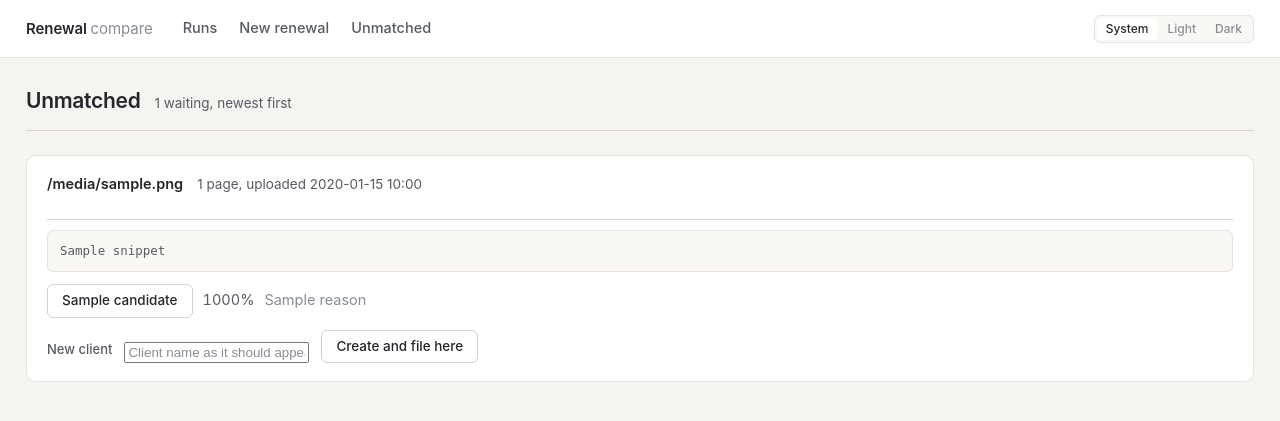
After one commit to ChiltonQiu/ins, a Python web app: template renewal/templates/unmatched.html in a window 1280 px wide. The commit adds this page. Shown: the top 421 px of the page. Run offline with Jinja, Linux system fonts and the light colour scheme; the template is opened without the code that fills it: most values are stand-ins (such as "Sample title", 1, 10 or a date in 2020).

Commit message:
feat(web): unmatched document queue with one-click assignment
One card per document: enough of the first page to recognise it, then
the ranked candidates as submit buttons. The score is shown next to each
one because she should be able to see how close the near-miss was before
picking the row above it.

Assignment recomputes the candidates server-side rather than trusting
the form, so what she chose over is what the system actually offered.
Creating a client inline records an empty candidate list — nothing was
offered, which is why she is typing a name — and the alternative to
having it is leaving the document unfiled.

Co-Authored-By: Claude Opus 5 (1M context) <noreply@anthropic.com>
Claude-Session: https://claude.ai/code/session_01LfxBMqYbuK8T3wysSTiPEm

```diff
--- a/renewal/static/app.css
+++ b/renewal/static/app.css
@@ -844,6 +844,54 @@ table.diffs td.renewal {
 /* Below the split point the two review panels stack. The promote bar follows
    the second panel rather than floating, so the reading order stays
    prior -> renewal -> decision. */
+
+/* The unmatched queue. One card per document: enough of the page to recognise
+   it, then the candidates as buttons, so filing is one click. */
+.unmatched {
+  border: 1px solid var(--rule);
+  border-radius: var(--r-panel);
+  background: var(--surface);
+  padding: 18px 20px;
+  margin-bottom: 16px;
+}
+
+.unmatched .pagehead {
+  margin-bottom: 10px;
+}
+
+.snippet {
+  background: var(--surface-sunk);
+  border: 1px solid var(--rule);
+  border-radius: 6px;
+  padding: 10px 12px;
+  margin: 0 0 12px;
+  max-height: 8.5em;
+  overflow: auto;
+  white-space: pre-wrap;
+  font-size: 12.5px;
+  color: var(--ink-2);
+}
+
+.candidates {
+  list-style: none;
+  margin: 0 0 12px;
+  padding: 0;
+  display: grid;
+  gap: 6px;
+}
+
+.candidates form {
+  display: flex;
+  align-items: baseline;
+  gap: 10px;
+}
+
+/* The score is deliberately visible: the near-miss and the pick sit next to
+   each other, and she should be able to see how close the two were. */
+.candidates .num {
+  color: var(--ink-2);
+}
+
 @media (max-width: 1059px) {
   thead th {
     top: 0;
--- a/renewal/templates/base.html
+++ b/renewal/templates/base.html
@@ -28,6 +28,7 @@
       {% set path = request.url.path %}
       <a href="/" {% if path == "/" %}aria-current="page"{% endif %}>Runs</a>
       <a href="/runs/new" {% if path == "/runs/new" %}aria-current="page"{% endif %}>New renewal</a>
+      <a href="/unmatched" {% if path == "/unmatched" %}aria-current="page"{% endif %}>Unmatched</a>
     </nav>
     <span class="spacer"></span>
     {% block crumb %}{% endblock %}
--- /dev/null
+++ b/renewal/templates/unmatched.html
@@ -0,0 +1,58 @@
+{% extends "base.html" %}
+{% block title %}Unmatched documents{% endblock %}
+{% block content %}
+<div class="pagehead">
+  <h1>Unmatched</h1>
+  {% if rows %}<span class="sub">{{ rows|length }} waiting, newest first</span>{% endif %}
+</div>
+
+{% if rows %}
+{% for row in rows %}
+<section class="panel unmatched">
+  <div class="pagehead">
+    <h2 class="path">{{ row.document.original_filename }}</h2>
+    <span class="sub muted">
+      {{ row.document.page_count }} page{{ "" if row.document.page_count == 1 else "s" }},
+      uploaded {{ row.document.uploaded_at.strftime("%Y-%m-%d %H:%M") }}
+    </span>
+  </div>
+
+  {% if row.snippet %}<pre class="snippet">{{ row.snippet }}</pre>{% endif %}
+
+  {% if row.candidates %}
+  {# The score is shown on purpose: she should be able to see how close the
+     near-miss was before picking the one above it. #}
+  <ul class="candidates">
+    {% for candidate in row.candidates %}
+    <li>
+      <form method="post" action="/unmatched/{{ row.document.id }}/assign">
+        <input type="hidden" name="client_id" value="{{ candidate.client_id }}">
+        {% if candidate.policy_id %}
+        <input type="hidden" name="policy_id" value="{{ candidate.policy_id }}">
+        {% endif %}
+        <button class="btn" type="submit">{{ candidate.name }}</button>
+        <span class="num">{{ "%.0f"|format(candidate.score * 100) }}%</span>
+        <span class="muted">{{ candidate.reason }}</span>
+      </form>
+    </li>
+    {% endfor %}
+  </ul>
+  {% else %}
+  <p class="muted">Nothing matched. Name the client below.</p>
+  {% endif %}
+
+  <form class="formrow" method="post" action="/unmatched/{{ row.document.id }}/new-client">
+    <label for="new-client-{{ row.document.id }}">New client</label>
+    <input id="new-client-{{ row.document.id }}" name="display_name" required
+           placeholder="Client name as it should appear">
+    <button class="btn" type="submit">Create and file here</button>
+  </form>
+</section>
+{% endfor %}
+{% else %}
+<div class="empty">
+  <p>Nothing unmatched.</p>
+  <p>Every document that has come in is filed against a client.</p>
+</div>
+{% endif %}
+{% endblock %}
--- a/renewal/web/__init__.py
+++ b/renewal/web/__init__.py
@@ -18,11 +18,11 @@ from starlette.exceptions import HTTPException as StarletteHTTPException
 from renewal.blobstore import BlobStore
 from renewal.config import Settings
 from renewal.models import Client, Policy, RenewalRun
-from renewal.web import comparison, review, runs
+from renewal.web import comparison, review, runs, unmatched
 from renewal.web.deps import Deps
 from renewal.web.templating import TEMPLATES
 
-ROUTER_MODULES = (runs, review, comparison)
+ROUTER_MODULES = (runs, review, comparison, unmatched)
 
 
 def create_app(*, settings: Settings, store: BlobStore, model_client, session_factory):
```
Also changed, not shown: renewal/web/unmatched.py (added, +107 -0 lines), tests/test_web_unmatched.py (added, +109 -0 lines).
